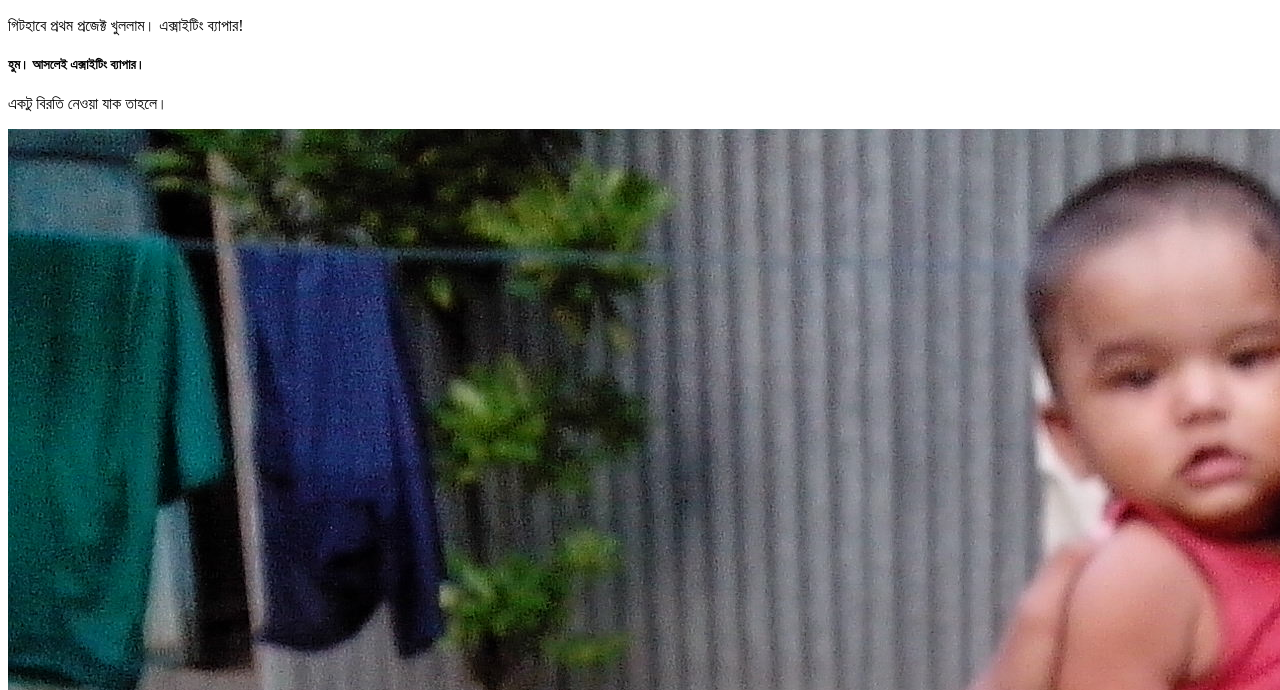
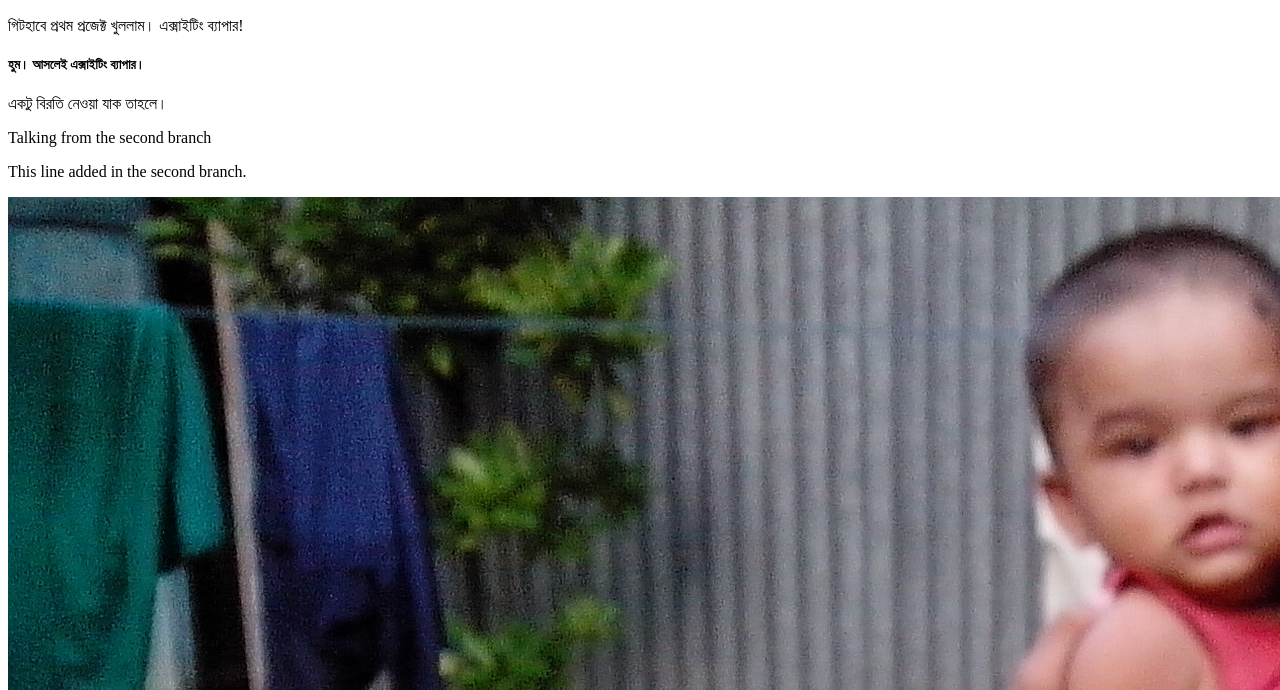
Before and after one commit to masud-web/my-first-website, a plain HTML site: page index.html in a window 1280 px wide. Shown: the part 110-800 px from the top of the page. Drawn offline with Linux system fonts and the light colour scheme.

Commit message:
learning about second branch

```diff
--- a/index.html
+++ b/index.html
@@ -12,6 +12,8 @@
     <p>গিটহাবে প্রথম প্রজেক্ট খুললাম। এক্সাইটিং ব্যাপার!</p>
     <h5>হুম। আসলেই এক্সাইটিং ব্যাপার।</h5>
     <p>একটু বিরতি নেওয়া যাক তাহলে।</p>
+    <p>Talking from the second branch</p>
+    <p>This line added in the second branch.</p>
     <img src="abrar.jpg" alt="">
 </body>
 </html>
```
